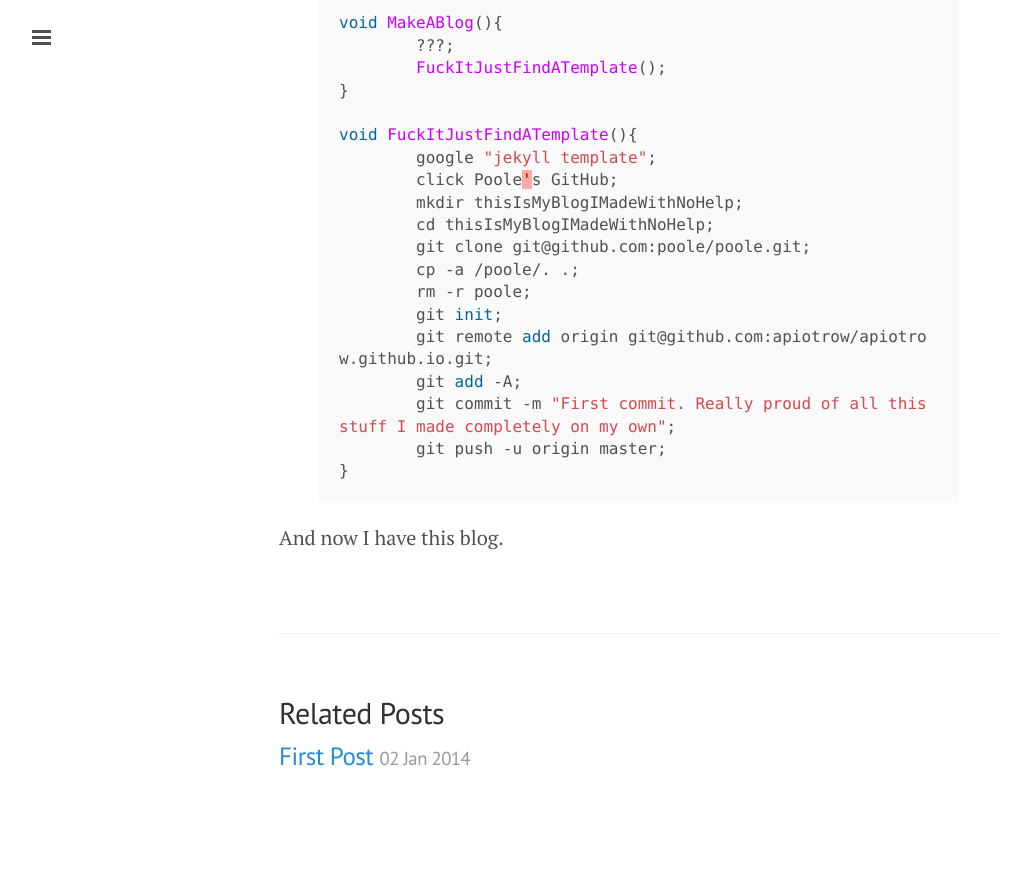
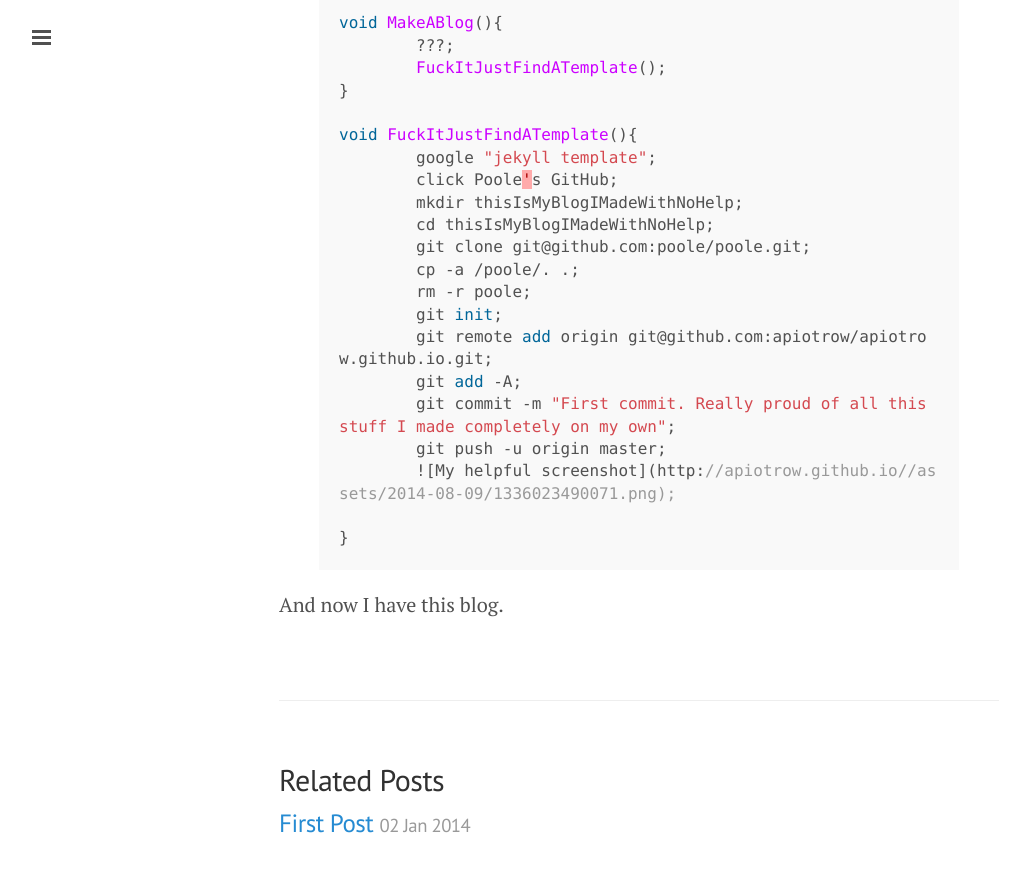
Before and after one commit to apiotrow/apiotrow.github.io, a Jekyll site: the page built from _posts/2014-08-14-we-jekyll-now.md, in a window 1280 px wide and 900 px high, scrolled down 1253 px. Shown: the top 872 px of the window, without its empty margins (1-1031 px from the left). Built offline with Jekyll 4.4.1, drawn with Linux system fonts in a browser that asks for light colours; Markdown is read by kramdown in place of the engine named in the settings; before the commit the page ends 2085 px from its top, so only the background shows below that.

Commit message:
Update 2014-08-14-we-jekyll-now.md

```diff
--- a/_posts/2014-08-14-we-jekyll-now.md
+++ b/_posts/2014-08-14-we-jekyll-now.md
@@ -57,6 +57,7 @@
 	git add -A;
 	git commit -m "First commit. Really proud of all this stuff I made completely on my own";
 	git push -u origin master;
+	![My helpful screenshot]({{ site.url }}/assets/2014-08-09/1336023490071.png);
 }
 
 {% endhighlight %}
```
